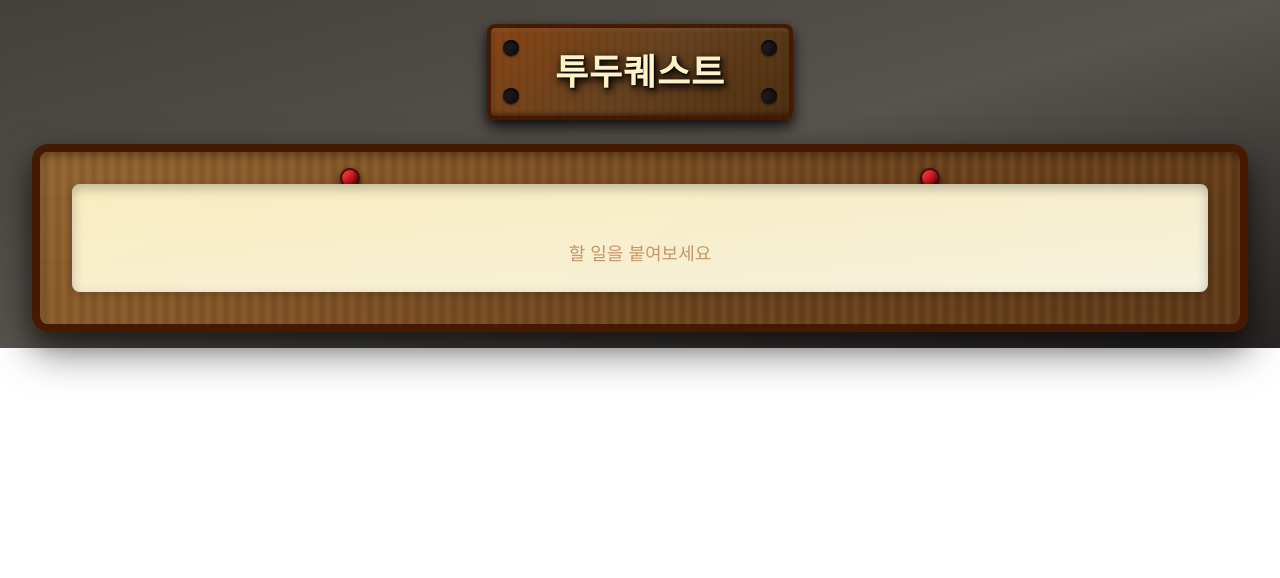
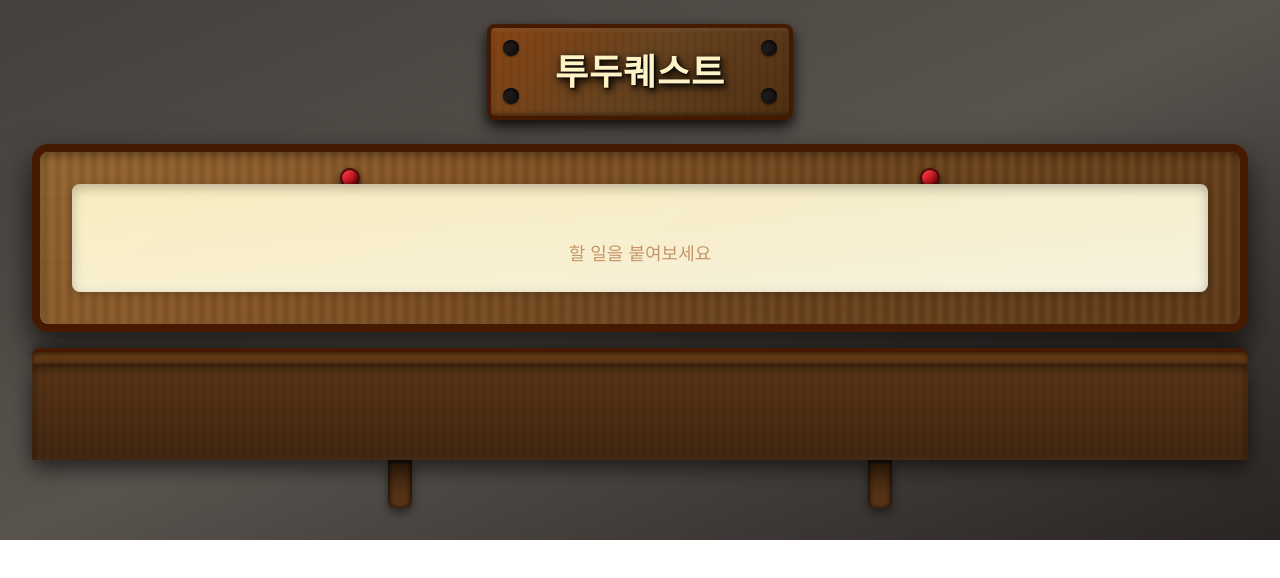
Before and after one commit to eueuehshsj/LIFERPG, a React (Vite) app: page / in a window 1280 px wide. Shown: the top 578 px of the page. Built offline with nearby package versions, Linux system fonts and the light colour scheme.

Commit message:
[STEP 5] 가판대 선반 구조 구현 (close #39)

```diff
--- a/src/app/App.tsx
+++ b/src/app/App.tsx
@@ -353,6 +353,84 @@ export default function App() {
           </div>
         </div>
       </div>
+
+      {/* 하단 가판대 */}
+      <div className="relative px-8 pb-8">
+        {/* 선반 상단 바 */}
+        <div
+          className="h-4 w-full rounded-t-lg border-t-4 border-amber-950"
+          style={{
+            background: 'linear-gradient(to bottom, #704214 0%, #5a3516 100%)',
+            boxShadow: 'inset 0 2px 4px rgba(0,0,0,0.5), 0 -2px 8px rgba(0,0,0,0.4)',
+          }}
+        />
+        {/* 선반 본체 */}
+        <div
+          className="h-24 w-full relative"
+          style={{
+            background: 'linear-gradient(to bottom, #5a3516 0%, #3d2410 100%)',
+            boxShadow: `
+              inset 0 4px 8px rgba(0,0,0,0.6),
+              inset 0 -2px 4px rgba(255,255,255,0.05),
+              0 8px 20px rgba(0,0,0,0.6)
+            `,
+          }}
+        >
+          {/* 나무 질감 */}
+          <div
+            className="absolute inset-0 opacity-30"
+            style={{
+              backgroundImage: `
+                repeating-linear-gradient(90deg,
+                  rgba(90,53,22,0.8) 0px,
+                  rgba(61,36,16,0.6) 4px,
+                  rgba(90,53,22,0.8) 8px),
+                repeating-linear-gradient(0deg,
+                  transparent,
+                  transparent 20px,
+                  rgba(0,0,0,0.2) 20px,
+                  rgba(0,0,0,0.2) 22px)
+              `,
+            }}
+          />
+          {/* 버튼 영역 */}
+          <div className="absolute -top-20 left-0 right-0 flex justify-between items-end px-12">
+            {/* 왼쪽 버튼 그룹 */}
+            <div className="flex gap-4 items-end" />
+            {/* 중앙 완료 도장 */}
+            <div className="absolute left-1/2 -translate-x-1/2 bottom-0 flex flex-col items-center z-10" />
+            {/* 오른쪽 버튼 그룹 */}
+            <div className="flex gap-4 items-end" />
+          </div>
+        </div>
+        {/* 가판대 다리 */}
+        <div className="flex justify-around px-32">
+          <div
+            className="w-6 h-12 rounded-b-lg"
+            style={{
+              background: 'linear-gradient(to bottom, #3d2410 0%, #5a3516 100%)',
+              boxShadow: `
+                inset 0 2px 4px rgba(0,0,0,0.6),
+                inset 2px 0 4px rgba(0,0,0,0.4),
+                inset -2px 0 4px rgba(0,0,0,0.4),
+                0 4px 8px rgba(0,0,0,0.5)
+              `,
+            }}
+          />
+          <div
+            className="w-6 h-12 rounded-b-lg"
+            style={{
+              background: 'linear-gradient(to bottom, #3d2410 0%, #5a3516 100%)',
+              boxShadow: `
+                inset 0 2px 4px rgba(0,0,0,0.6),
+                inset 2px 0 4px rgba(0,0,0,0.4),
+                inset -2px 0 4px rgba(0,0,0,0.4),
+                0 4px 8px rgba(0,0,0,0.5)
+              `,
+            }}
+          />
+        </div>
+      </div>
     </div>
   );
 }
```
